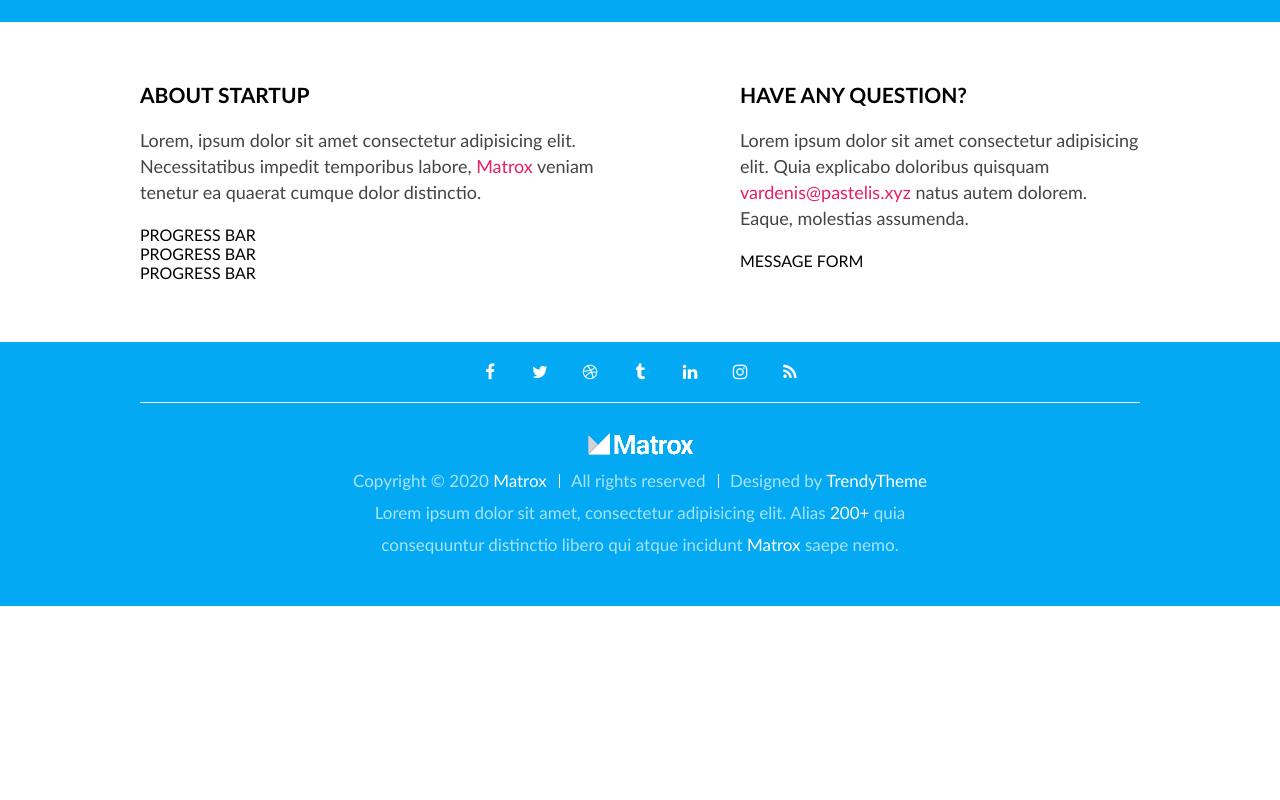
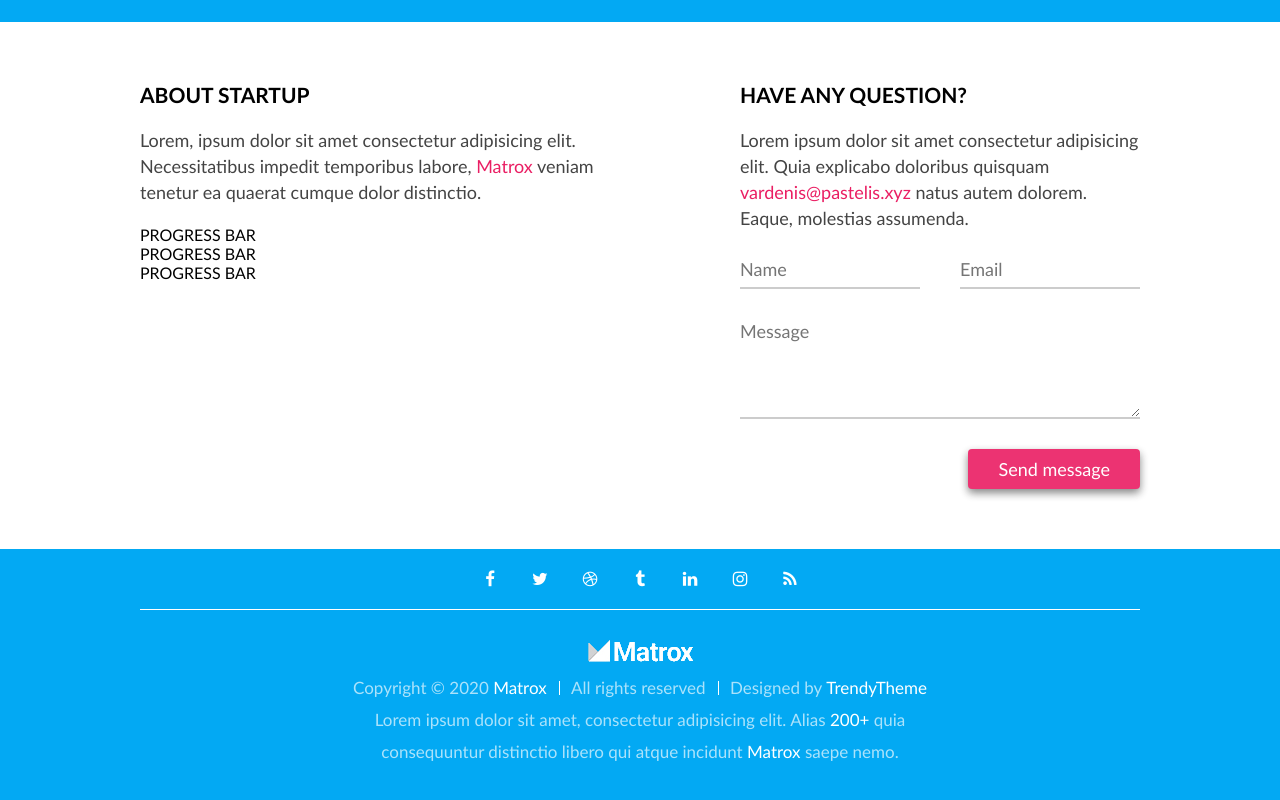
Before and after one commit to Eristid/8-coming-soon, a plain HTML site: page index.html in a window 1280 px wide. Shown: the part 778-1578 px from the top of the page. Before the commit the page ends 1384 px from the top, so only its background shows below. Drawn offline with Linux system fonts and the light colour scheme.

Commit message:
Message form

```diff
--- /dev/null
+++ b/css/button.css
@@ -0,0 +1,18 @@
+.btn {
+    display: inline block;
+    float: left;
+    padding: 10px 30px;
+    background-color: var(--secondary-color);
+    opacity: 0.9;
+    color: #fff;
+    font-size: 18px;
+    line-height: 20px;
+    border-radius: 4px;
+    cursor: pointer;
+    box-shadow: 0px 4px 8px  #0008;
+}
+
+.btn hover {
+    box-shadow: 0px 4px 8px  #000a;
+    opacity: 1;
+}
--- a/css/custom.css
+++ b/css/custom.css
@@ -1,5 +1,4 @@
 /* custom CSS - everything else, that wasn't styled with components css */
-
 /* layout */
 .container.hero {
     padding-bottom: var(--section-padding);
@@ -7,9 +6,8 @@
     background-size: cover;
     background-position: bottom center;
     background-attachment: fixed;
-    height: 100vh;
+    min-height: 100vh;
 }
-
 footer.container {
     padding-top: 0;
     padding-bottom: calc(var(--section-padding) * 1.5);
@@ -17,16 +15,13 @@ footer.container {
     footer.container > .row-short {
         margin-top: var(--section-padding);
     }
-
 .bg-main-color {
     background-color: var(--main-color);
 }
-
 /* hero */
 .hero {
     text-align: center;
 }
-
 .hero img {
     height: 40px;
     margin-bottom: calc(var(--hero-space) * 2);
@@ -52,7 +47,6 @@ footer.container {
 .hero .form {
     margin-bottom: var(--hero-space);
 }
-
 /* main content */
 main h2 {
     display: inline-block;
@@ -72,12 +66,16 @@ main p {
 }
     main p > a {
         color: var(--secondary-color);
-        text-decoration-line: none;
-    }
+         text-decoration-line: none;
+     }
 
-/* footer */
-footer {
-    text-align: center;
+ main .form > .btn {
+     float: right;
+ }
+
+ /* footer */
+ footer {
+     text-align: center;
     line-height: 32px;
     font-size: 17px;
     color: #fffa;
@@ -135,7 +133,6 @@ footer {
         color: #fff;
         text-decoration: none;
     }
-
 @media (max-width: 700px) {
     footer .text-trio > .text {
         width: 100%;
--- a/css/form.css
+++ b/css/form.css
@@ -1 +1,40 @@
 .form {}
+ .form {
+     display: inline-block;
+     width: 100%;
+     color: #444;
+ }
+     .form > input {
+         display: inline-block;
+         float: left;
+         width: 45%;
+         margin-bottom: 30px;
+         font-size: 18px;
+         line-height: 36px;
+         border: none;
+         border-bottom: 2px solid #ccc;
+     }
+         .form > input + input {
+             margin-left: 10%;
+         }
+     .form > textarea {
+         display: inline-block;
+         width: 100%;
+         min-height: 100px;
+         max-height: 400px;
+         margin-bottom: 30px;
+         font-size: 18px;
+         line-height: 25px;
+         border: none;
+         border-bottom: 2px solid #ccc;
+         resize: vertical;
+     }
+
+ @media (max-width: 1100px) {
+     .form > input {
+         width: 100%;
+     }
+         .form > input + input {
+             margin-left: 0;
+         }
+ }
--- a/index.html
+++ b/index.html
@@ -1,6 +1,5 @@
 <!DOCTYPE html>
 <html lang="en">
-
 <head>
     <meta charset="UTF-8">
     <meta name="viewport" content="width=device-width, initial-scale=1.0">
@@ -12,6 +11,7 @@
      <!-- 3rd party css -->
      <link rel="stylesheet" href="./css/font-awesome.min.css">
      <!-- component -->
+     <link rel="stylesheet" href="./css/button.css">
      <link rel="stylesheet" href="./css/clock.css">
      <link rel="stylesheet" href="./css/form.css">
      <link rel="stylesheet" href="./css/mouse.css">
@@ -19,7 +19,6 @@
     <!-- custom -->
     <link rel="stylesheet" href="./css/custom.css">
 </head>
-
 <body>
     <div class="container hero bg-main-color">
         <div class="row-short">
@@ -56,7 +55,12 @@
                  <h2>Have any question?</h2>
                  <p>Lorem ipsum dolor sit amet consectetur adipisicing elit. Quia explicabo doloribus quisquam <a href="mailto:vardenis@pastelis.xyz">vardenis@pastelis.xyz</a> natus autem dolorem. Eaque, molestias assumenda.</p>
                  <form class="form">
-                    MESSAGE FORM
+
+                     <input type="text" placeholder="Name">
+                     <input type="email" placeholder="Email">
+                     <textarea maxlength="10" placeholder="Message"></textarea>
+                     <!-- <input type="submit" value="Send message"> -->
+                     <div class="btn">Send message</div>
                  </form>
              </div>
          </div>
@@ -81,8 +85,6 @@
             <p>Lorem ipsum dolor sit amet, consectetur adipisicing elit. Alias <a href="#">200+</a> quia consequuntur distinctio libero qui atque incidunt <a href="#">Matrox</a> saepe nemo.</p>
         </div>
     </footer>
-
     <script src="./js/main.js" type="module"></script>
 </body>
-
 </html>
```
Lines whose indentation alone changed are shown as unchanged.
